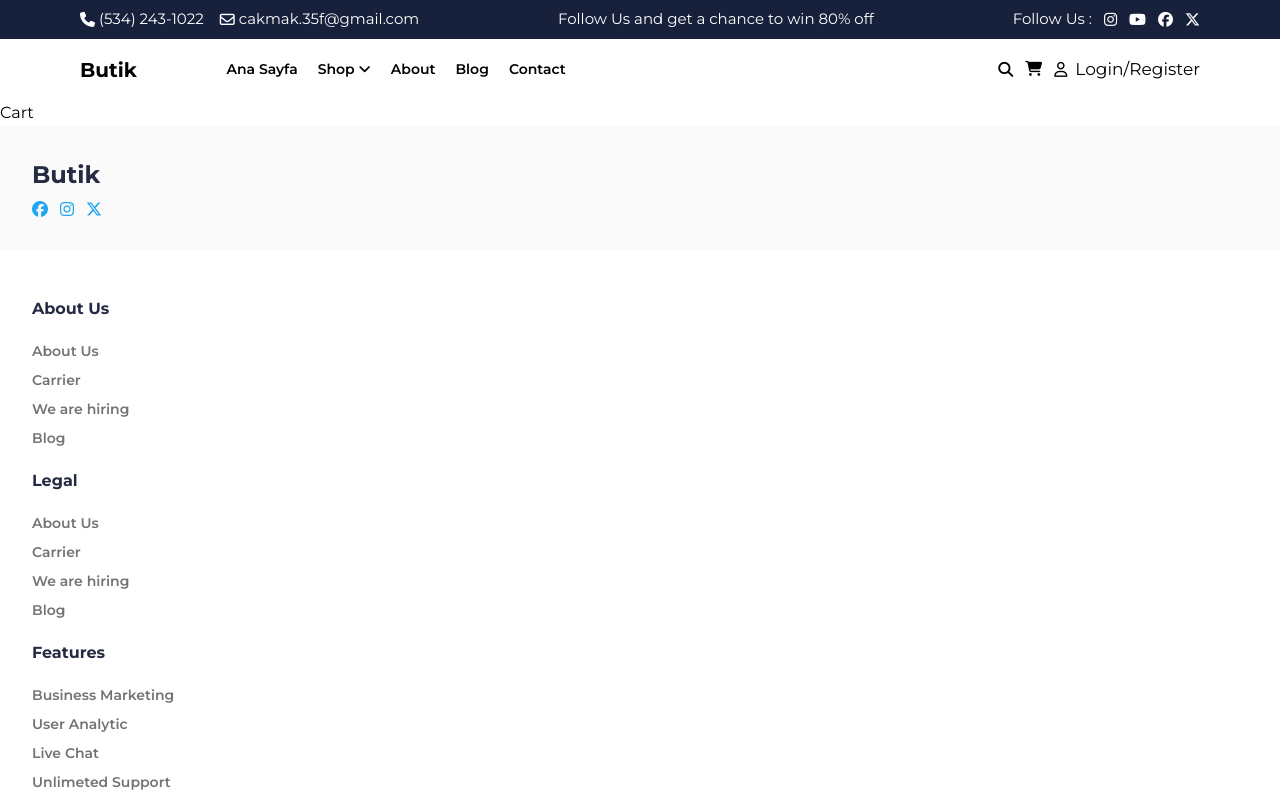
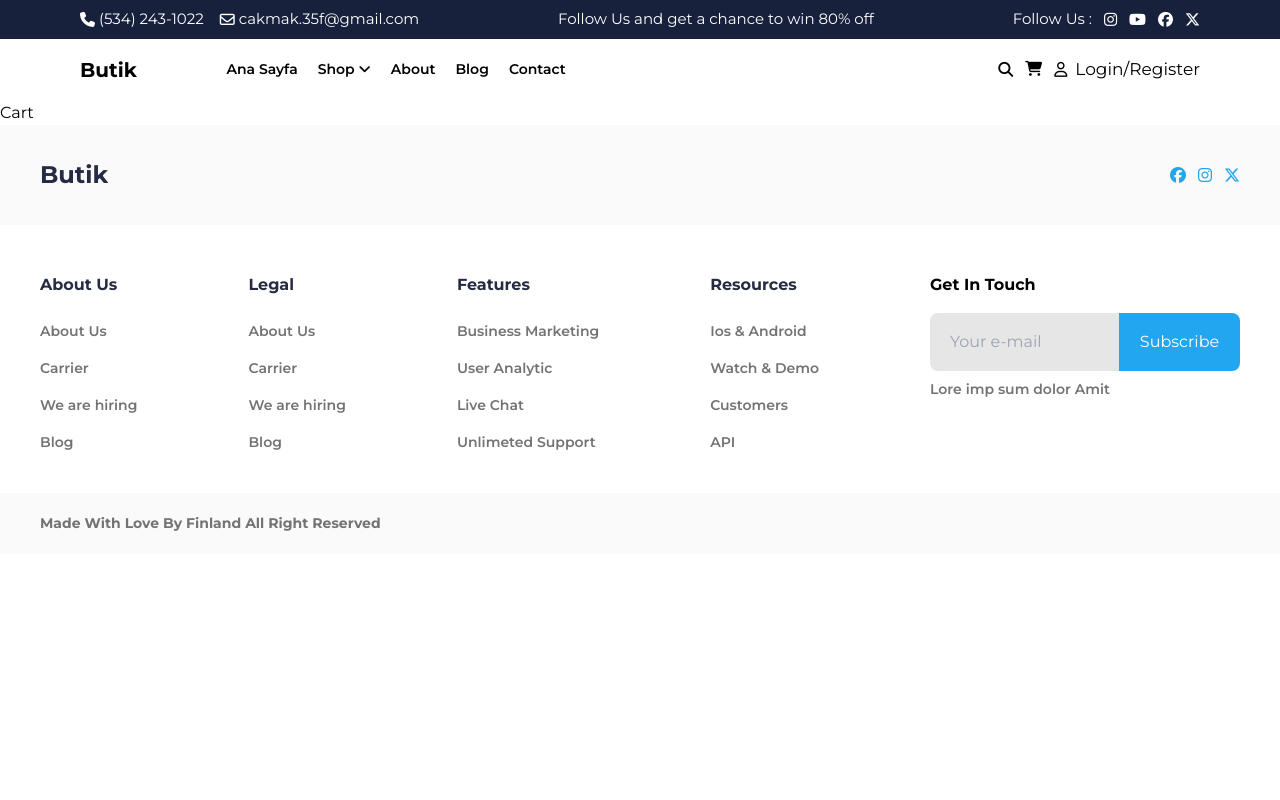
Before and after one commit to JFatih/E-Commerce-Website-project, a React (Vite) app: page /cart in a window 1280 px wide. Shown: the top 800 px of the page. Built offline with nearby package versions, Linux system fonts and the light colour scheme; a web font is replaced by a local one.

Commit message:
Footer desktop/mobile design Done!

```diff
--- a/src/layout/Footer.jsx
+++ b/src/layout/Footer.jsx
@@ -4,7 +4,8 @@ import { footerData } from "../mocks/footerData";
 export default function Footer() {
   return (
     <footer className="max-w-screen">
-      <div className="p-8 flex flex-col gap-2  bg-lightgray1">
+      <section className=" bg-lightgray1 p-8">
+        <div className="max-w-[1200px] flex flex-col gap-2  sm:flex-row sm:items-center sm:justify-between sm:m-auto">
           <p className="sh3 text-textColor ">Butik</p>
           <span className="text-primaryColor flex gap-3">
             <i className="fa-brands fa-facebook"></i>
@@ -12,10 +13,12 @@ export default function Footer() {
             <i className="fa-brands fa-x-twitter"></i>
           </span>
         </div>
-      <div className="p-8">
+      </section>
+      <section className=" bg-white p-8">
+        <div className="max-w-[1200px] m-auto md:flex md:justify-between">
           {Object.values(footerData).map((base, index) => {
             return (
-            <>
+              <div className="flex flex-col" key={index}>
                 <p className="sh5 text-textColor py-4" key={index}>
                   {base.title}
                 </p>
@@ -23,14 +26,14 @@ export default function Footer() {
                   {Object.values(base.pages).map((page, index) => {
                     return (
                       <Link to={page.link} key={index}>
-                      <p className="sh6 text-seconTextColor py-1">
+                        <p className="sh6 text-seconTextColor py-1 md:py-2">
                           {page.title}
                         </p>
                       </Link>
                     );
                   })}
                 </span>
-            </>
+              </div>
             );
           })}
           <div className="">
@@ -57,11 +60,14 @@ export default function Footer() {
             </form>
           </div>
         </div>
-      <div className="p-8 flex justify-center  bg-lightgray1">
-        <p className="sbtn-text text-center flex flex-wrap w-[200px] text-seconTextColor">
+      </section>
+      <section className="bg-lightgray1 px-8 py-5">
+        <div className="max-w-[1200px] m-auto flex justify-center sm:justify-start">
+          <p className="sbtn-text text-center sm:text-start flex flex-wrap px-[56px] sm:px-[0px] text-seconTextColor">
             Made With Love By Finland All Right Reserved{" "}
           </p>
         </div>
+      </section>
     </footer>
   );
 }
```
Lines whose indentation alone changed are shown as unchanged.
